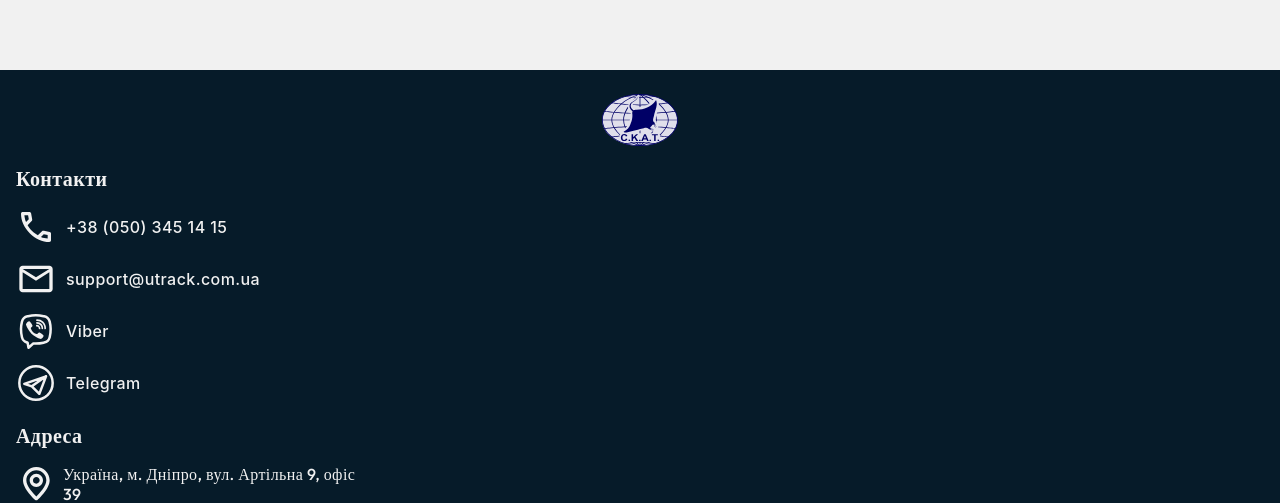
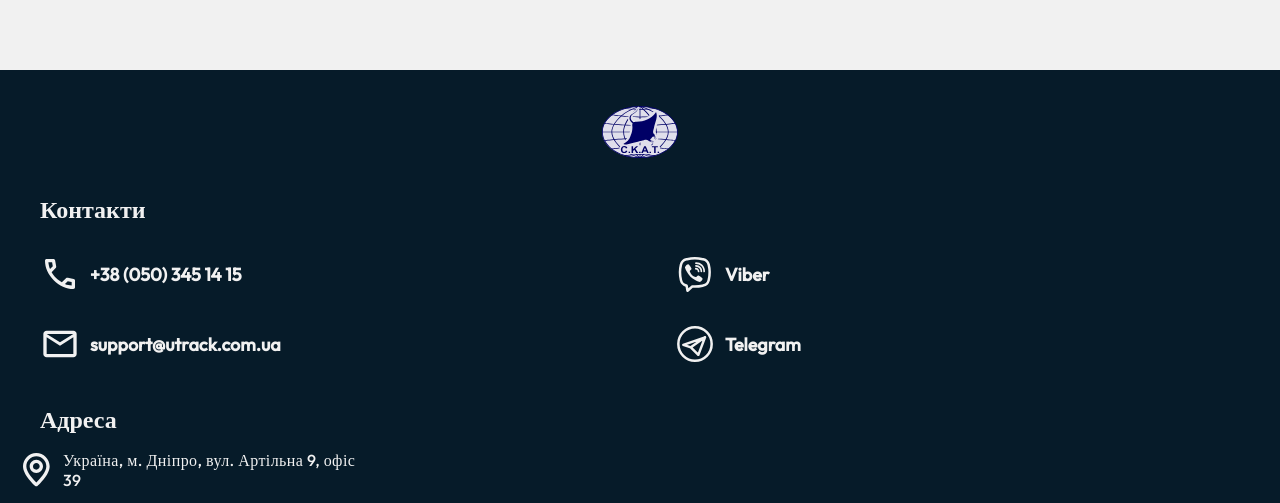
Before and after one commit to VlShost/uTrack, a React (Vite) app: page / in a window 1280 px wide. Shown: the part 2908-3411 px from the top of the page. Built offline with nearby package versions, Linux system fonts and the light colour scheme.

Commit message:
половина таблетки

```diff
--- a/src/components/SharedLayout/Footer/Footer.module.css
+++ b/src/components/SharedLayout/Footer/Footer.module.css
@@ -12,6 +12,10 @@
   padding-top: 24px;
   padding-bottom: 20px;
   text-align: center;
+  @media screen and (min-width: 744px) {
+    padding-top: 36px;
+    padding-bottom: 36px;
+  }
 }
 
 .title {
@@ -25,6 +29,11 @@
   font-size: 20px;
 
   font-weight: 600;
+  @media screen and (min-width: 744px) {
+    font-size: 24px;
+    letter-spacing: 0em;
+    margin-left: 40px;
+  }
 }
 
 .thumb_contacts {
@@ -33,19 +42,57 @@
   flex-direction: column;
   gap: 12px;
   margin-bottom: 20px;
+  flex-wrap: wrap;
+  margin-left: 16px;
+  font-family: Outfit;
+  line-height: 20px;
+  letter-spacing: 0em;
+  font-weight: 500;
+  font-size: 16px;
+  text-align: center;
+}
+
+@media screen and (min-width: 744px) {
+  .thumb_contacts {
+    gap: 30px;
+    margin-left: 40px;
+    margin-top: 30px;
+    margin-bottom: 40px;
+    flex-direction: row;
+    font-size: 18px;
+    font-weight: 600;
+    line-height: 23px;
+  }
+
+  .contacts_item:nth-child(2) {
+    order: 3;
+  }
+
+  .contacts_item:nth-child(4) {
+    order: 3;
+  }
+}
+
+.contacts_item {
+  @media screen and (min-width: 744px) {
+    flex-basis: calc((100% - 30px) / 2);
+  }
 }
 
 .contacts {
   display: flex;
   align-items: center;
-  margin-left: 16px;
+
   color: currentColor;
   text-align: center;
   stroke: currentColor;
-  font-size: 16px;
+
   text-decoration: none;
-  font-weight: 500;
+
   transition: color 300ms cubic-bezier(0.4, 0, 0.2, 1);
+
+  @media screen and (min-width: 744px) {
+  }
 }
 .contacts:hover,
 .contacts:focus {
@@ -67,7 +114,6 @@
 
 .address {
   width: 296px;
-  /* margin-right: auto; */
   color: currentColor;
   font-family: Outfit;
   font-size: 16px;
```
